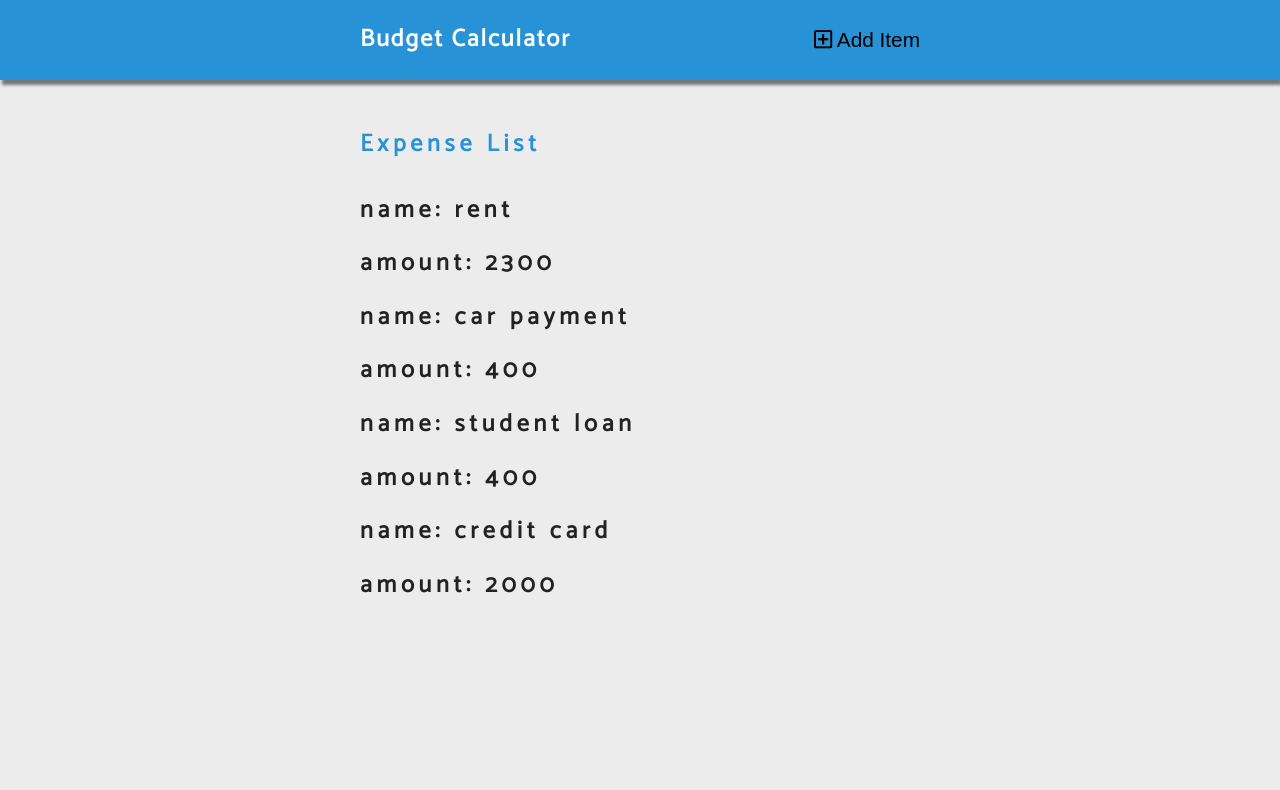
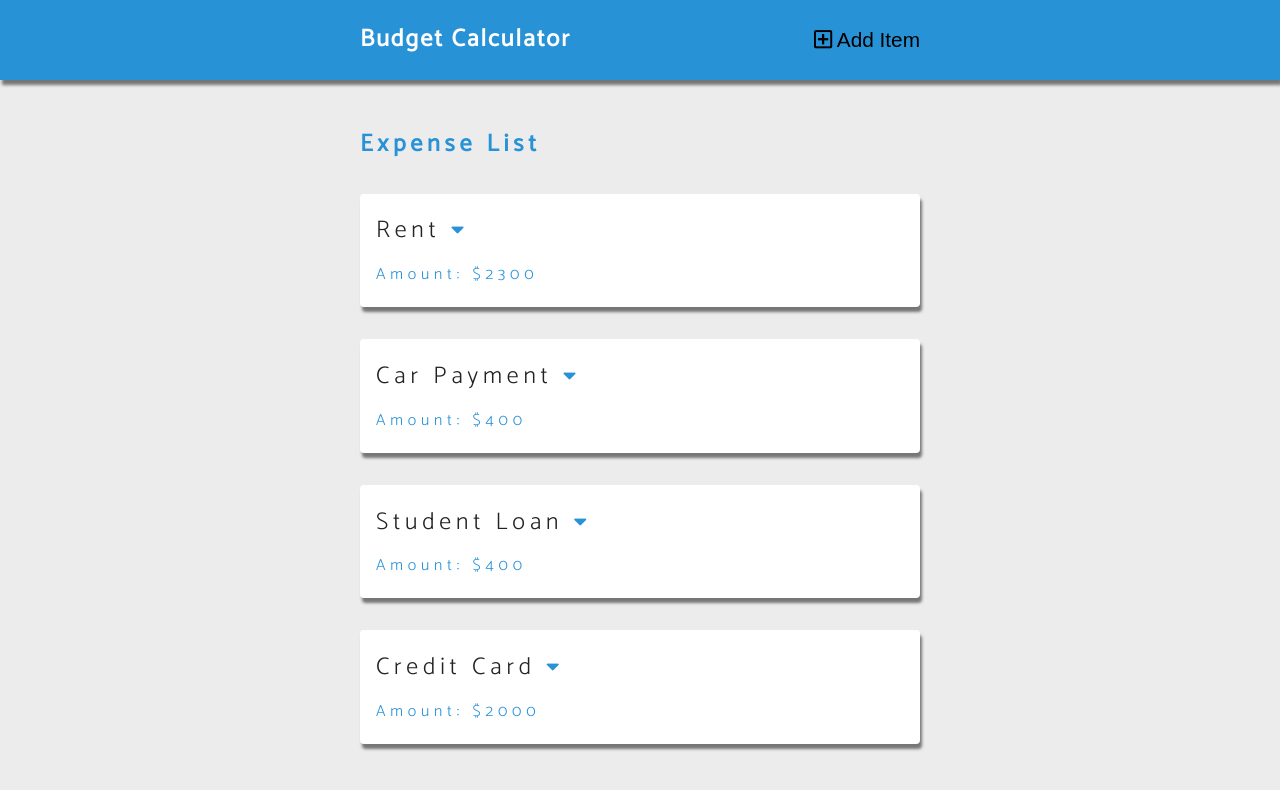
Before and after one commit to BeataJ/budget-calculator-svelte, a Svelte app: page / in a window 1280 px wide. Shown: the top 790 px of the page. Built offline with nearby package versions, Linux system fonts and the light colour scheme.

Commit message:
add articele .expense-info .expense-btn

```diff
--- a/src/ExpenseList.svelte
+++ b/src/ExpenseList.svelte
@@ -14,7 +14,7 @@
 <section>
   <SectionTitle title="expense list" />
   <ul>
-    {#each expenses as expense, index}
+    {#each expenses as expense}
       <SingleExpense {...expense} />
     {:else}
       <h2>currently you have no expenses</h2>
--- a/src/SingleExpense.svelte
+++ b/src/SingleExpense.svelte
@@ -1,10 +1,18 @@
 <script>
-  export let name;
-  export let amount;
+  export let name = '';
+  export let amount = 0;
   export let id;
 </script>
 
-<div>
-  <h2>name: {name}</h2>
-  <h2>amount: {amount}</h2>
-</div>
+<article class="single-expense">
+  <div class="expense-info">
+    <h2>
+      {name}
+      <button class="amount-btn"> <i class="fas fa-caret-down" /> </button>
+    </h2>
+    <h4>amount: ${amount}</h4>
+  </div>
+  <div class="expense-buttons">
+    <article />
+  </div>
+</article>
```
